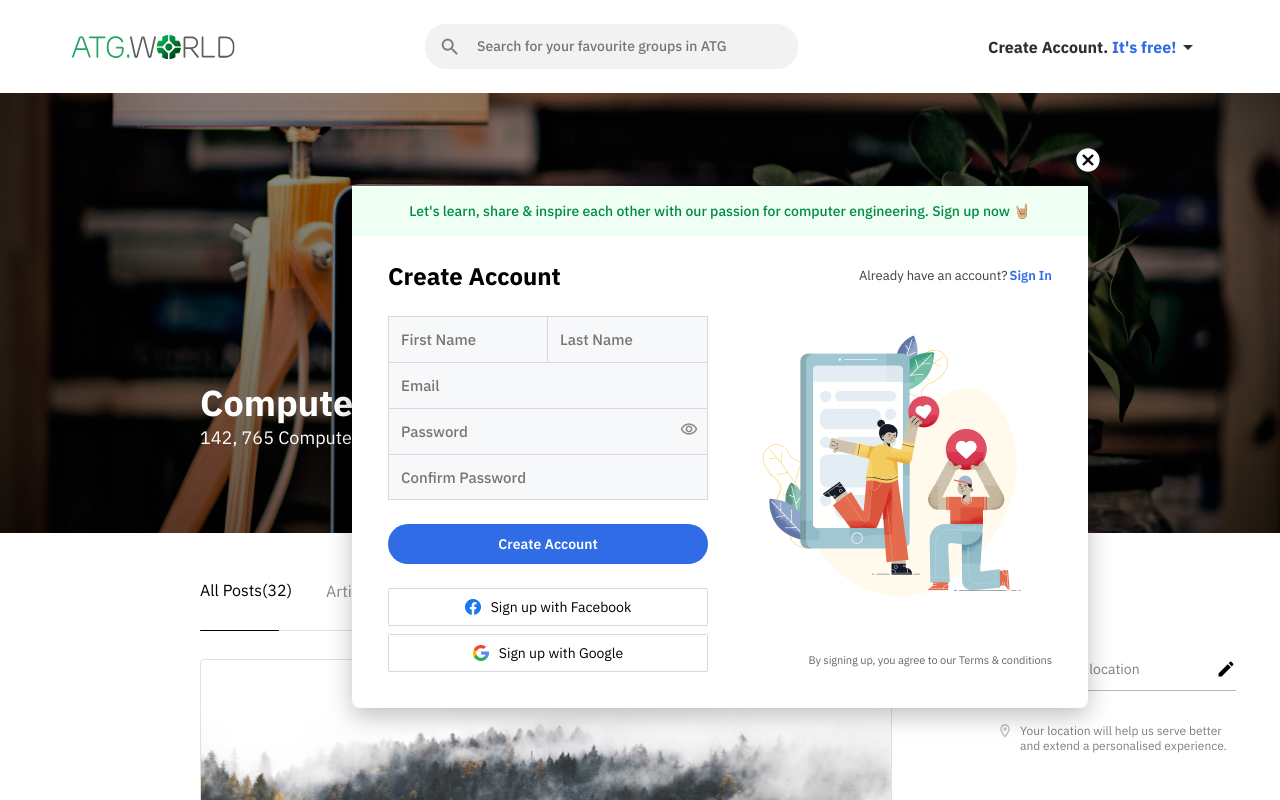
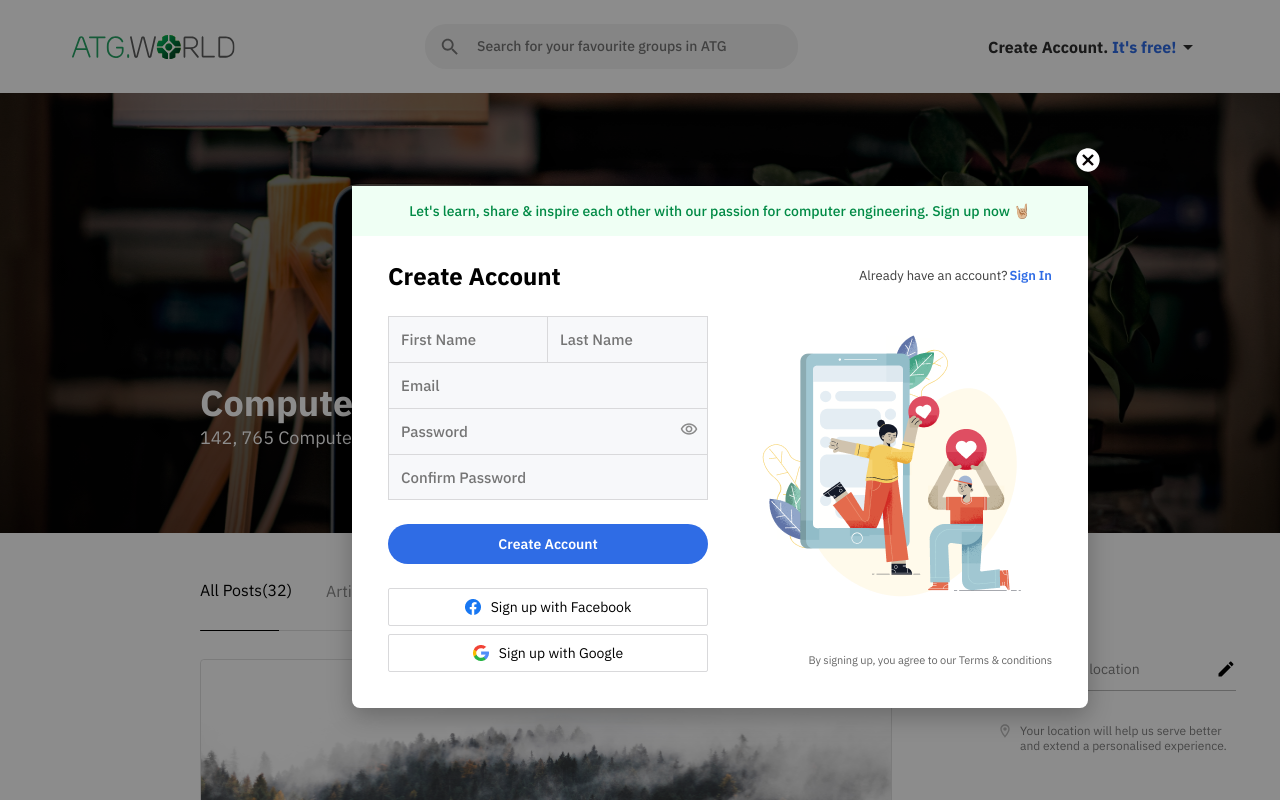
Before and after one commit to anuragrik/acrossTheGlobeOne, a React (Vite) app: page / in a window 1280 px wide. Both pictures are taken after a click on the element "It's free!". Shown: the top 800 px of the page. Built offline with nearby package versions, Linux system fonts and the light colour scheme.

Commit message:
Fixed Bugs

```diff
--- a/src/components/Registration.jsx
+++ b/src/components/Registration.jsx
@@ -60,6 +60,7 @@ export default function Registration(props){
                 </div>
             </div>
         </div>
+        <div className="modal-overlay"></div>
         </>
     )
 }
--- a/src/index.css
+++ b/src/index.css
@@ -389,6 +389,7 @@
   box-shadow: 0px 8px 24px 0px rgba(0, 0, 0, 0.25);
   display: grid;
   grid-template: 50px auto/1fr;
+  z-index: 1010;
 }
 @media (max-width: 576px) {
   .template {
@@ -400,6 +401,16 @@
     width: 100%;
     margin-bottom: 0px;
   }
+}
+
+.modal-overlay {
+  z-index: 1000;
+  position: fixed;
+  top: 0;
+  left: 0;
+  width: 100%;
+  height: 100%;
+  background-color: rgba(0, 0, 0, 0.45);
 }
 
 .template-header {
@@ -686,6 +697,7 @@
   top: 146px;
   left: 1074px;
   cursor: pointer;
+  z-index: 1010;
 }
 
 .cross-button-sm {
--- a/src/styles/form.scss
+++ b/src/styles/form.scss
@@ -8,6 +8,7 @@
     box-shadow: 0px 8px 24px 0px rgba(0, 0, 0, 0.25);
     display: grid;
     grid-template: 50px auto/1fr;
+    z-index: 1010;
     @media (max-width: 576px) {
       position: fixed;
       top: 176px;
@@ -17,6 +18,15 @@
       width: 100%;
       margin-bottom: 0px;
     }
+  }
+  .modal-overlay{
+    z-index: 1000;
+    position: fixed;
+    top: 0;
+    left: 0;
+    width: 100%;
+    height: 100%;
+    background-color: rgba(0, 0, 0, 0.45);
   }
   .template-header{
     display: flex;
@@ -264,6 +274,7 @@
     top: 146px;
     left: 1074px;
     cursor: pointer;
+    z-index: 1010;
   }
   .cross-button-sm{
     width: 28px;
```
Also changed, not shown: 1 other file (tests, documents, lock files or other folders).
